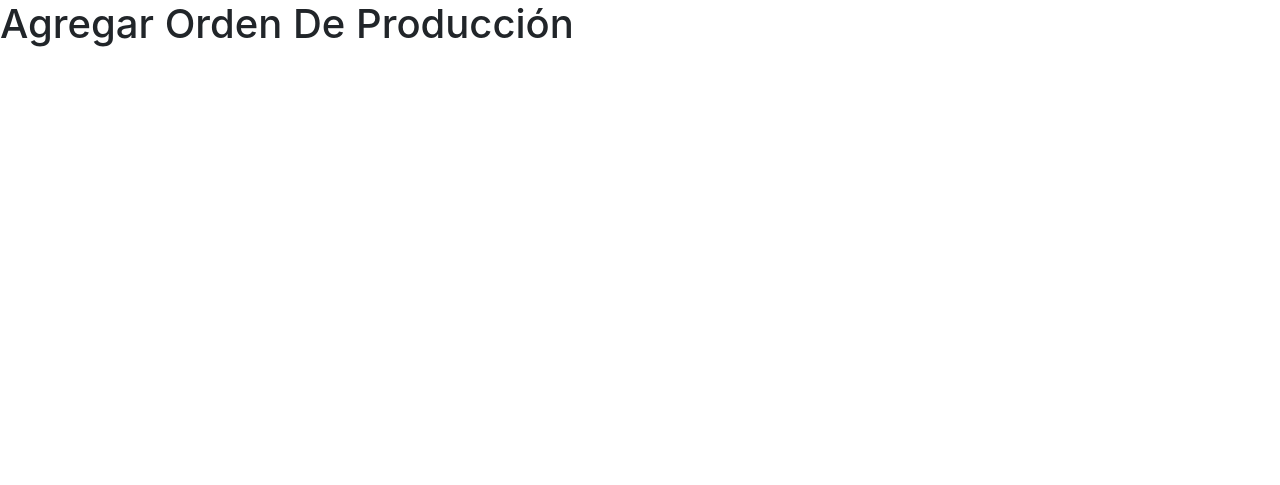
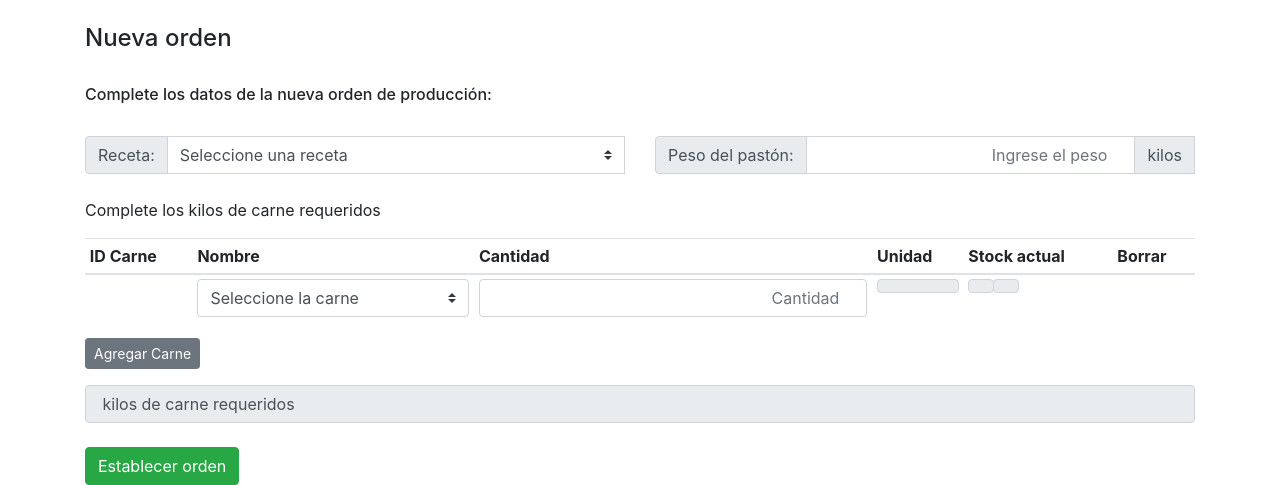
Before and after one commit to Purares/purares-test, a PHP site: template vista/plantilla.php in a window 1280 px wide. Shown: the part 380-865 px from the top of the page. Before the commit the page ends 427 px from the top, so only its background shows below. Run offline with PHP 8.4, Linux system fonts and the light colour scheme; the template is opened without the code that fills it, so the values that code supplies are empty; some libraries are stand-ins or nearby versions.

Commit message:
actualizo plantilla de agregar orden, solo tiene las recetas que se cargan

```diff
--- a/vista/paginas/agregarOrdenProd.php
+++ b/vista/paginas/agregarOrdenProd.php
@@ -1 +1,126 @@
-<h1>Agregar Orden De Producción</h1>
+<head>
+  <title>Nueva Orden Purares</title>
+</head>
+<body>
+
+
+<?php
+
+$recetas=ControladorFormularios::ctrListaRecetas();
+
+?>
+
+
+  <div class="container">
+    <br>
+    <h4>Nueva orden</h4>
+              <br>
+            	<h6>Complete los datos de la nueva orden de producción:</h6>
+          			<br>
+                      <div class="row">
+          				<div class="input-group col-6">
+  							<div class="input-group-prepend">
+           						<span class="input-group-text">Receta:</span>
+           					</div>
+          					<select class="custom-select" id="Receta" required>
+                                         <option value="">Seleccione una receta</option>
+<?php
+
+foreach($recetas as $receta){
+
+	echo '<option value="' . $receta["id"] . '">' . $receta["nombre"] . '</option>';
+
+};
+
+?>
+
+            					</select>
+                                     <div class="invalid-feedback">
+                                    Seleccione una receta
+                                      </div>
+            				</div>
+            			<br>
+            				<div class="input-group col-6">
+            					<div class="input-group-prepend">
+           						<span class="input-group-text">Peso del pastón:</span>
+           					</div>
+          						<input type="number" min=0 step=0.01 class="form-control text-right" id="PesoPaston" placeholder="Ingrese el peso" required>
+                              <div class="input-group-append">
+      							<span class="input-group-text">kilos</span>
+   							</div>
+                                 <div class="invalid-feedback">
+                                      Ingrese un numero mayor a cero
+                                      </div>
+          				</div>
+                          </div>
+                            	<br>
+                      <p>Complete los kilos de carne requeridos </p>
+            				<table class="table table-sm">
+      						<thead>
+          						<tr>
+             						<th scope="col">ID Carne</th>
+                                  <th scope="col">Nombre</th>
+             						<th scope="col-1">Cantidad</th>
+             						<th scope="col">Unidad</th>
+                                  <th scope="col">Stock actual</th>
+             						<th scope="col">Borrar</th>
+          						</tr>
+        						</thead>
+    							<tbody id="TablaCarnes">
+                              <tr id="seleccioncarnes">
+             							<td scope="col">
+            							</td>
+                          <td scope="col">
+                          <select class="custom-select" id="nombreCarnes">
+                                          <option value="0">Seleccione la carne</option>
+            								</select>
+                          </td>
+            							<td scope="col-1">
+             								<input type="number" min=0 step=0.0001 id="CantidadCarne" class="form-control text-right" placeholder="Cantidad">
+            							</td>
+                                      <td scope="col">
+                                      <span class="input-group-text" id="unidadcarnes"></span>
+                                      </td>
+                                      <td scope="col">
+                                       <div class="input-group-prepend">
+                                      <span class="input-group-text" id="stockcarnes"></span><span class="input-group-text" id="stockcarnesunidad"></span>
+                                      </div>
+                                      </td>
+           						</tr>
+    							</tbody>
+  						</table>
+
+                          <p style="color:#FF0000" id="errorcarnesinvalidas"></p>
+  						<button type="button" id="BotonAgregarCarne" class="btn btn-secondary btn-sm">Agregar Carne</button>
+
+                          <br>
+                          <p style="color:#FF0000" id="errorcarnes"></p>
+
+                          <span class="input-group-text"><span id="kilosnecesarios"></span>&nbsp;kilos de carne requeridos</span>
+
+                          <br>
+                 		<button type="button" class="btn btn-success" id="EstablecerOrden"  data-toggle="modal" data-target="#ConfirmarOrden">Establecer orden</button>
+
+                  </div>
+
+  <!-- ConfirmarOrden -->
+  <div class="modal fade" id="ConfirmarOrden" tabindex="-1" role="dialog" aria-hidden="true">
+    <div class="modal-dialog modal-dialog-centered" role="document">
+      <div class="modal-content">
+        <div class="modal-header">
+          <h5 class="modal-title">Confirmar orden</h5>
+        </div>
+        <div class="modal-body">
+          Usted ha cargado una orden de [RECETA] [CANTIDAD] [EL DATO QUE QUERAMOS] ¿Confirma que desea CARGAR ESTA ORDEN?
+        </div>
+        <div class="modal-footer">
+          <a class="btn btn-success" href="orden cargada.html">SÍ, ESTABLECER ORDEN</a>
+          <button type="button" class="btn btn-danger" data-dismiss="modal">NO, DESCARTAR ORDEN</button>
+        </div>
+      </div>
+    </div>
+  </div>
+
+
+</body>
+</html>
```
